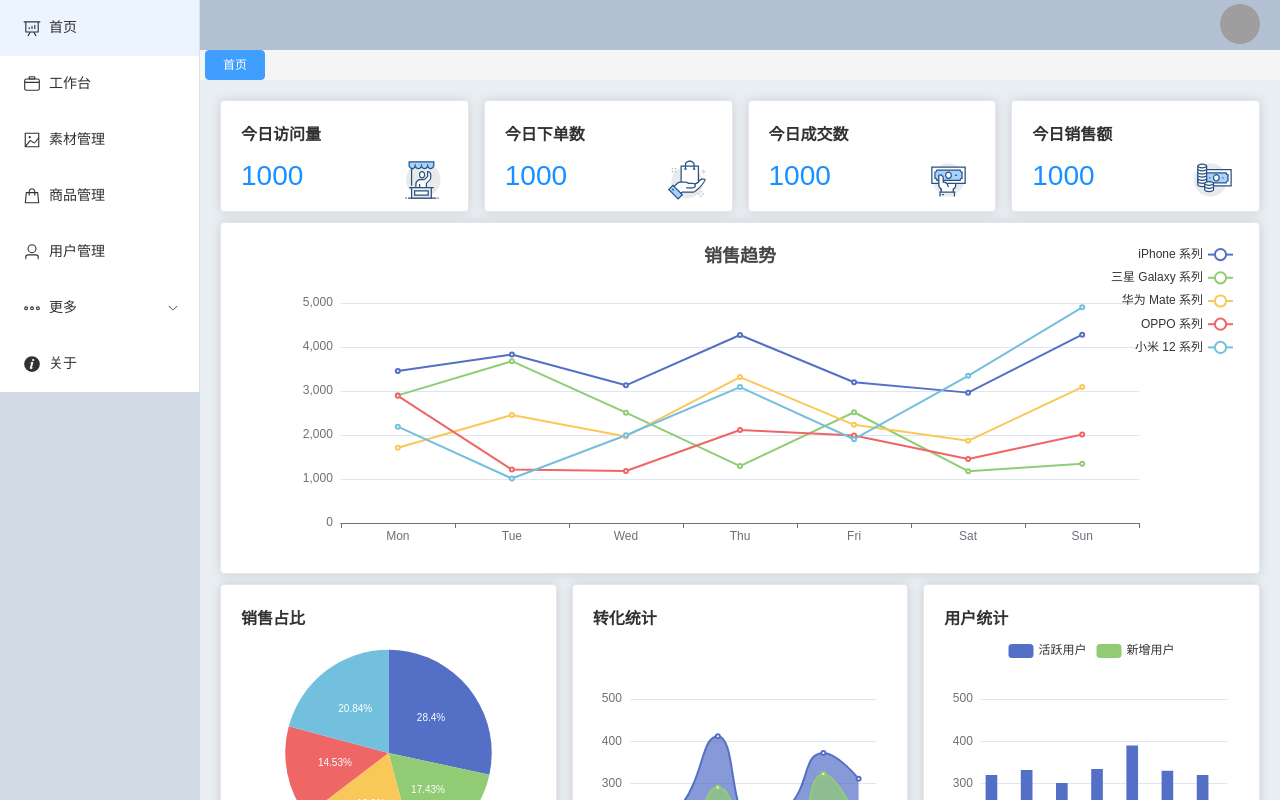
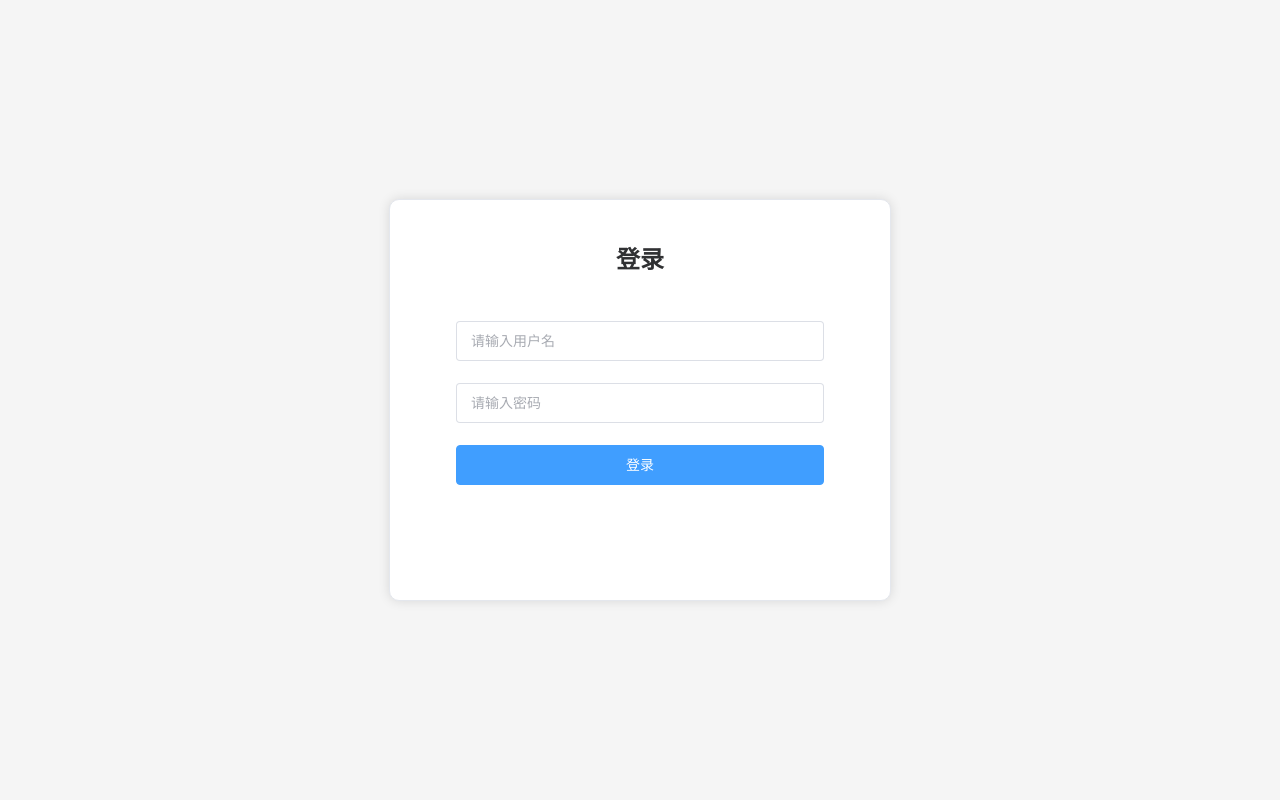
Before and after one commit to yikafu/vite-admin-system, a Vue app: page / in a window 1280 px wide. Built offline with nearby package versions, Linux system fonts and the light colour scheme; grey boxes are pictures that could not be loaded.

Commit message:
添加登录入口

```diff
--- a/src/App.vue
+++ b/src/App.vue
@@ -1,23 +1,36 @@
 <template>
+  <template v-if="!isLogin">
+    <PLogin />
+  </template>
+
+  <template v-else>
     <el-container>
       <el-aside width="200px">
         <PAside />
       </el-aside>
       <el-container>
         <el-header><PHeader /></el-header>
-      <div style="margin-left: 5px;"><PTag /></div>
+        <div class="tag-area"><PTag /></div>
         <el-main>
           <PMain />
         </el-main>
       </el-container>
     </el-container>
   </template>
+</template>
 
 <script setup>
+import { watch, onMounted, ref } from "vue";
 import PHeader from "./components/PHeader.vue";
 import PAside from "./components/PAside.vue";
 import PMain from "./components/PMain.vue";
-import PTag from './components/PTag.vue';
+import PTag from "./components/PTag.vue";
+import PLogin from "./components/PLogin.vue";
+
+import { LoginStore } from "@/store/LoginStore";
+const store = LoginStore();
+const isLogin = ref(store.isLogin);
+
 </script>
 
 <style>
@@ -26,27 +39,20 @@ import PTag from './components/PTag.vue';
 }
 
 .el-header {
-  height:50px;
-  background-color: #b3c0d1;
-  color: #333;
+  height: 50px;
+  background-color: var(--white-color);
 }
 
 .el-aside {
-  background-color: #d3dce6;
-  color: #333;
+  background-color: #1e2732;
   line-height: 200px;
   text-align: center;
 }
-
+.tag-area {
+  background-color: var(--white-color);
+}
 .el-main {
-  background-color: #e9eef3;
+  background-color: var(--gary-color);
   color: #333;
 }
-
-.el-footer {
-  background-color: #b3c0d1;
-  color: #333;
-  line-height: 60px;
-  text-align: center;
-}
 </style>
--- /dev/null
+++ b/src/components/PLogin.vue
@@ -0,0 +1,84 @@
+<template>
+  <el-card class="card">
+    <div class="title">
+      <h2>登录</h2>
+    </div>
+    <div class="form-area">
+      <el-form :model="form" size="large">
+        <el-form-item>
+          <el-input
+            v-model="form.username"
+            placeholder="请输入用户名"
+          ></el-input>
+        </el-form-item>
+        <el-form-item>
+          <el-input
+            v-model="form.password"
+            placeholder="请输入密码"
+            type="password"
+          ></el-input>
+        </el-form-item>
+        <el-form-item>
+          <el-button type="primary" style="width: 100%" @click="handleClick()"
+            >登录</el-button
+          >
+        </el-form-item>
+      </el-form>
+    </div>
+  </el-card>
+</template>
+
+<script setup>
+import { reactive } from "vue";
+import { ElMessage } from "element-plus";
+import { LoginStore } from "@/store/LoginStore";
+
+const userList = {
+  admin: "admin",
+};
+
+const form = reactive({
+  username: "",
+  password: "",
+});
+
+const store = LoginStore();
+
+const handleClick = () => {
+  //   判断用户是否存在
+  if (!userList[form.username]) {
+    ElMessage.error("用户不存在");
+  } else if (userList[form.username] !== form.password) {
+    ElMessage.error("密码错误");
+  } else {
+    ElMessage.success("登录成功");
+    setTimeout(() => {
+      store.setLogin(true);
+      window.location.reload();
+    }, 1000);
+  }
+};
+</script>
+
+<style scoped>
+.card {
+  width: 500px;
+  height: 400px;
+  position: absolute;
+  top: 50%;
+  left: 50%;
+  transform: translate(-50%, -50%);
+  border-radius: 10px;
+}
+.title {
+  text-align: center;
+  margin-bottom: 20px;
+}
+.form-area {
+  width: 80%;
+  margin: 10%;
+}
+.el-from-item {
+  margin-bottom: 20px;
+}
+</style>
```
Lines whose indentation alone changed are shown as unchanged.
